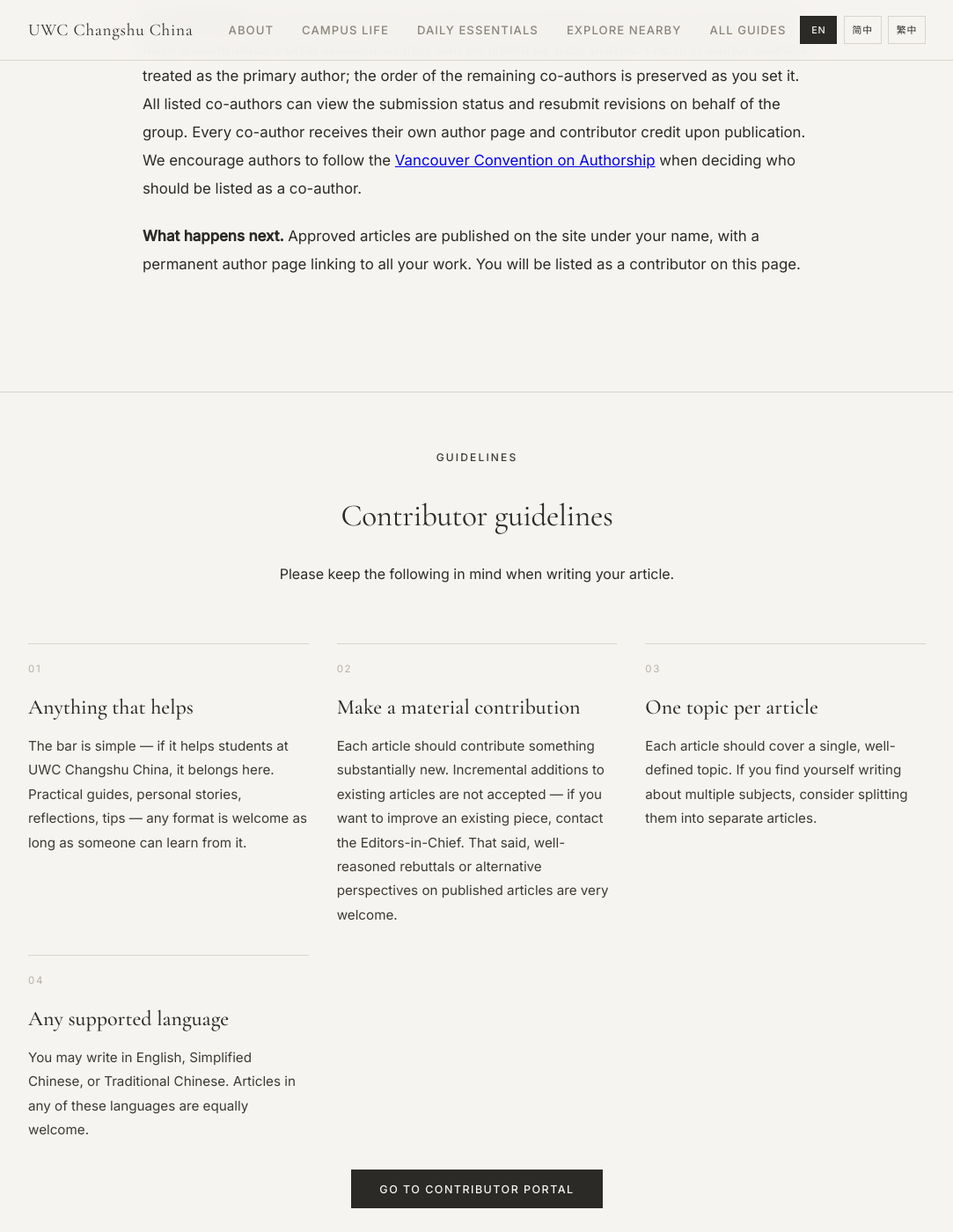
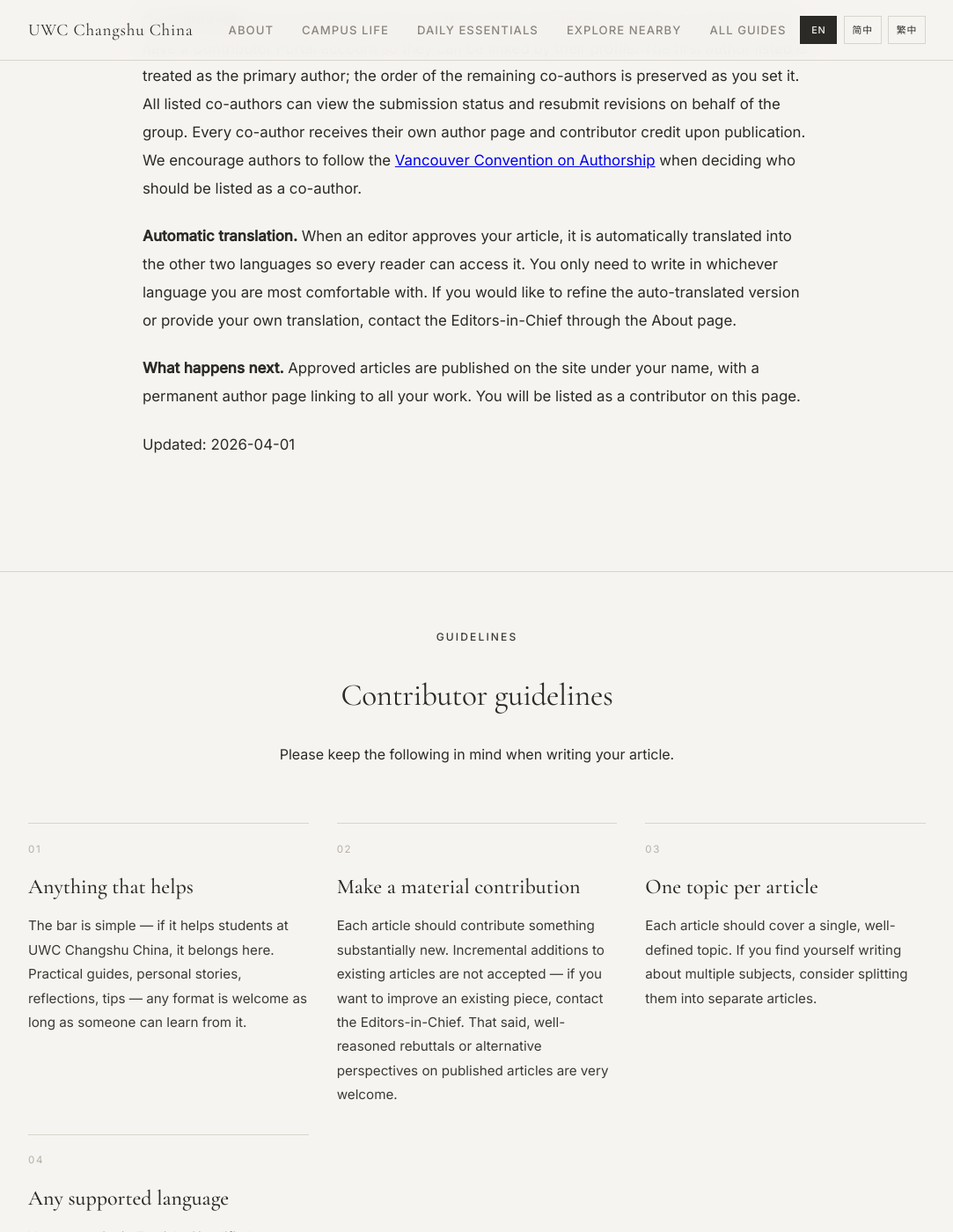
Before and after one commit to United-World-College/UWC-Survival-Guide, a Jekyll site: the page built from website/default/call-for-articles.html, in a window 1280 px wide and 1400 px high, scrolled down 1371 px. Shown: the whole window at 88% size, without its empty margins (98-1181 px from the left). Built offline with Jekyll 4.4.1, drawn with Linux system fonts in a browser that asks for light colours.

Commit message:
Add auto-translation section and updated date to Call for Articles
Co-Authored-By: Claude Opus 4.6 (1M context) <noreply@anthropic.com>

```diff
--- a/website/_data/page_copy.yml
+++ b/website/_data/page_copy.yml
@@ -129,6 +129,7 @@
       - title: Any supported language
         description: You may write in English, Simplified Chinese, or Traditional Chinese. Articles in any of these languages are equally welcome.
     portal_btn: Go to Contributor Portal
+    updated_label: "Updated:"
   content_rights:
     label: Content Rights
     title: Code and content are licensed separately
@@ -484,6 +485,7 @@
       - title: 支持多种语言
         description: 你可以用英文、简体中文或繁体中文撰写。任何支持语言的文章都同样欢迎。
     portal_btn: 前往贡献者门户
+    updated_label: "更新于："
   content_rights:
     label: 内容版权
     title: 代码与内容分别授权
@@ -839,6 +841,7 @@
       - title: 支援多種語言
         description: 你可以用英文、簡體中文或繁體中文撰寫。任何支援語言的文章都同樣歡迎。
     portal_btn: 前往貢獻者門戶
+    updated_label: "更新於："
   content_rights:
     label: 內容版權
     title: 程式碼與內容分別授權
--- a/website/_includes/cfa/en.md
+++ b/website/_includes/cfa/en.md
@@ -8,4 +8,6 @@
 
 **Co-authorship.** You can add up to 10 co-authors when submitting an article. Co-authors must have a Contributor Portal account so they can be linked by their profile. The first author listed is treated as the primary author; the order of the remaining co-authors is preserved as you set it. All listed co-authors can view the submission status and resubmit revisions on behalf of the group. Every co-author receives their own author page and contributor credit upon publication. We encourage authors to follow the [Vancouver Convention on Authorship](https://www.icmje.org/recommendations/browse/roles-and-responsibilities/defining-the-role-of-authors-and-contributors.html) when deciding who should be listed as a co-author.
 
+**Automatic translation.** When an editor approves your article, it is automatically translated into the other two languages so every reader can access it. You only need to write in whichever language you are most comfortable with. If you would like to refine the auto-translated version or provide your own translation, contact the Editors-in-Chief through the About page.
+
 **What happens next.** Approved articles are published on the site under your name, with a permanent author page linking to all your work. You will be listed as a contributor on this page.
--- a/website/_layouts/cfa_page.html
+++ b/website/_layouts/cfa_page.html
@@ -32,6 +32,7 @@
     <div class="about-intro cfa-body">
       {% capture cfa_content %}{% include cfa/{{ current_language_code }}.md %}{% endcapture %}
       {{ cfa_content | markdownify }}
+      <p class="cfa-updated">{{ cfa_copy.updated_label }} 2026-04-01</p>
     </div>
   </section>
 
--- a/website/assets/css/styles.css
+++ b/website/assets/css/styles.css
@@ -835,6 +835,12 @@ a.feature:hover {
 }
 .about-principles + .cfa-body {
   margin-top: 2rem;
+}
+.cfa-updated {
+  margin-top: 2rem;
+  font-size: 0.82rem;
+  color: var(--text-secondary);
+  text-align: left;
 }
 .cfa-portal-btn {
   display: inline-block;
```
Also changed, not shown: website/_includes/cfa/zh-CN.md (+2 -0 lines), website/_includes/cfa/zh-TW.md (+2 -0 lines).
